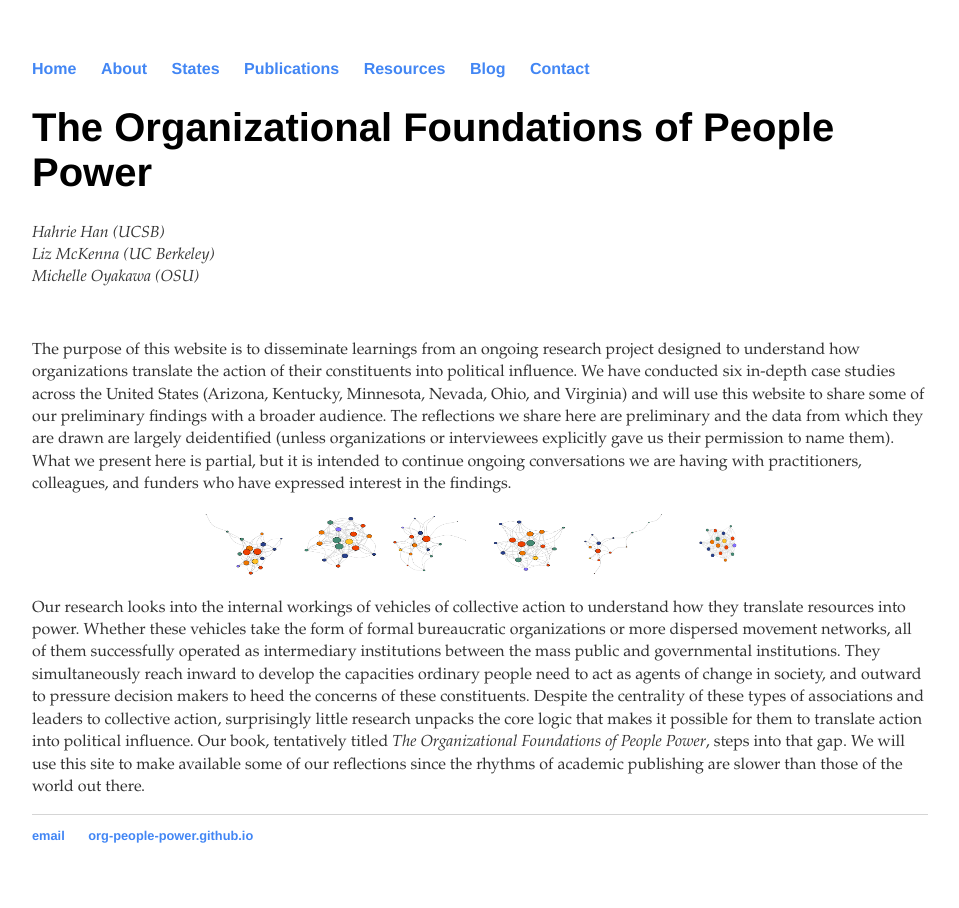
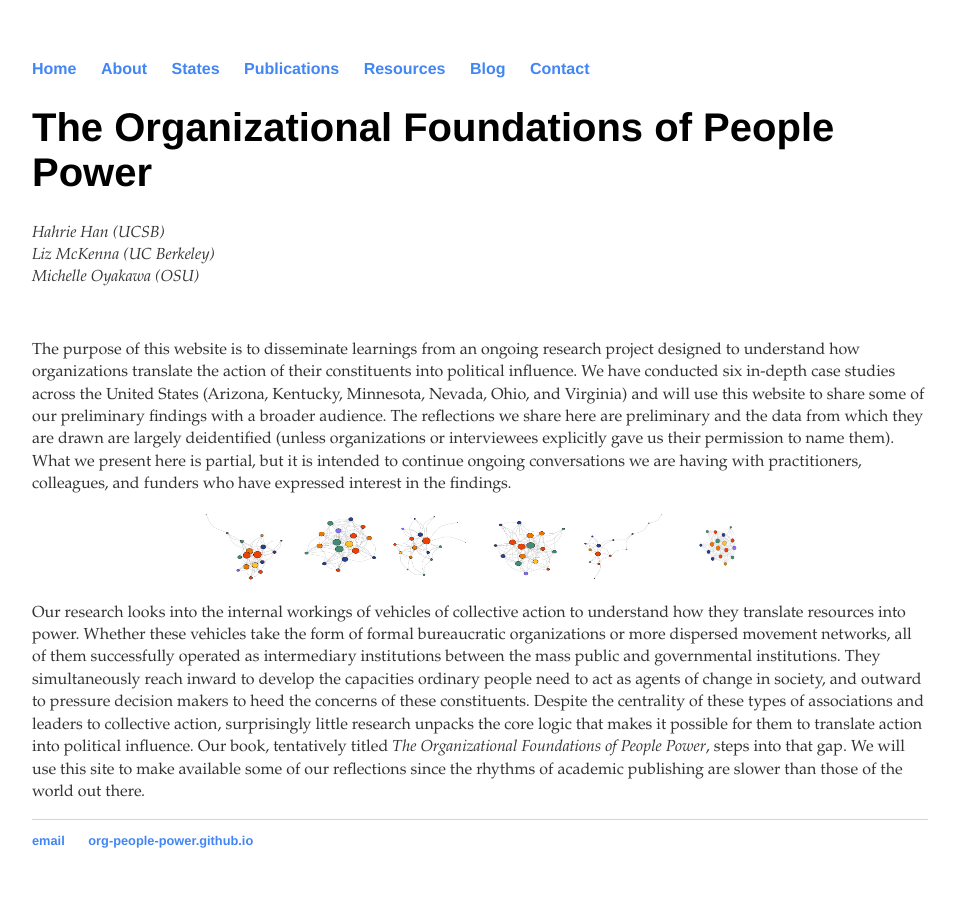
Before and after one commit to org-people-power/org-people-power.github.io, a Jekyll site: the page built from index.html, in a window 1280 px wide. Shown: the whole page, without its empty margins (160-1119 px from the left). Built offline with Jekyll 4.4.1, drawn with Linux system fonts in a browser that asks for light colours.

Commit message:
Update index.html

```diff
--- a/index.html
+++ b/index.html
@@ -12,12 +12,12 @@
 <br>
 	<p>The purpose of this website is to disseminate learnings from an ongoing research project designed to understand how organizations translate the action of their constituents into political influence. We have conducted six in-depth case studies across the United States (Arizona, Kentucky, Minnesota, Nevada, Ohio, and Virginia) and will use this website to share some of our preliminary findings with a broader audience. The reflections we share here  are preliminary and the data from which they are drawn are largely deidentified (unless organizations or interviewees explicitly gave us their permission to name them). What we present here is partial, but it is intended to continue ongoing conversations we are having with practitioners, colleagues, and funders who have expressed interest in the findings.</p>
  <center>
-<img src="/images/frame1.png" alt="HTML5 Icon" style="width:90px;height:65px;">
-	 <img src="/images/frame2.png" alt="HTML5 Icon" style="width:90px;height:65px;">
-	 <img src="/images/frame3.png" alt="HTML5 Icon" style="width:90px;height:65px;">
-	 <img src="/images/frame4.png" alt="HTML5 Icon" style="width:90px;height:65px;">
-	 <img src="/images/frame5.png" alt="HTML5 Icon" style="width:90px;height:65px;">
-	 <img src="/images/frame6.png" alt="HTML5 Icon" style="width:90px;height:65px;">
+<img src="/images/frame1.png" alt="HTML5 Icon" style="width:90px;height:70px;">
+	 <img src="/images/frame2.png" alt="HTML5 Icon" style="width:90px;height:70px;">
+	 <img src="/images/frame3.png" alt="HTML5 Icon" style="width:90px;height:70px;">
+	 <img src="/images/frame4.png" alt="HTML5 Icon" style="width:90px;height:70px;">
+	 <img src="/images/frame5.png" alt="HTML5 Icon" style="width:90px;height:70px;">
+	 <img src="/images/frame6.png" alt="HTML5 Icon" style="width:90px;height:70px;">
 	</center>
 	<p> Our research looks into the internal workings of vehicles of collective action to understand how they translate resources into power. Whether these vehicles take the form of formal bureaucratic organizations or more dispersed movement networks, all of them successfully operated as intermediary institutions between the mass public and governmental institutions.  They simultaneously reach inward to develop the capacities ordinary people need to act as agents of change in society, and outward to pressure decision makers to heed the concerns of these constituents. Despite the centrality of these types of associations and leaders to collective action, surprisingly little research unpacks the core logic that makes it possible for them to translate action into political influence. Our book, tentatively titled <i> The Organizational Foundations of People Power</i>, steps into that gap. We will use this site to make available some of our reflections since the rhythms of academic publishing are slower than those of the world out there.</p>
 </div><!-- /.blurb -->
```
